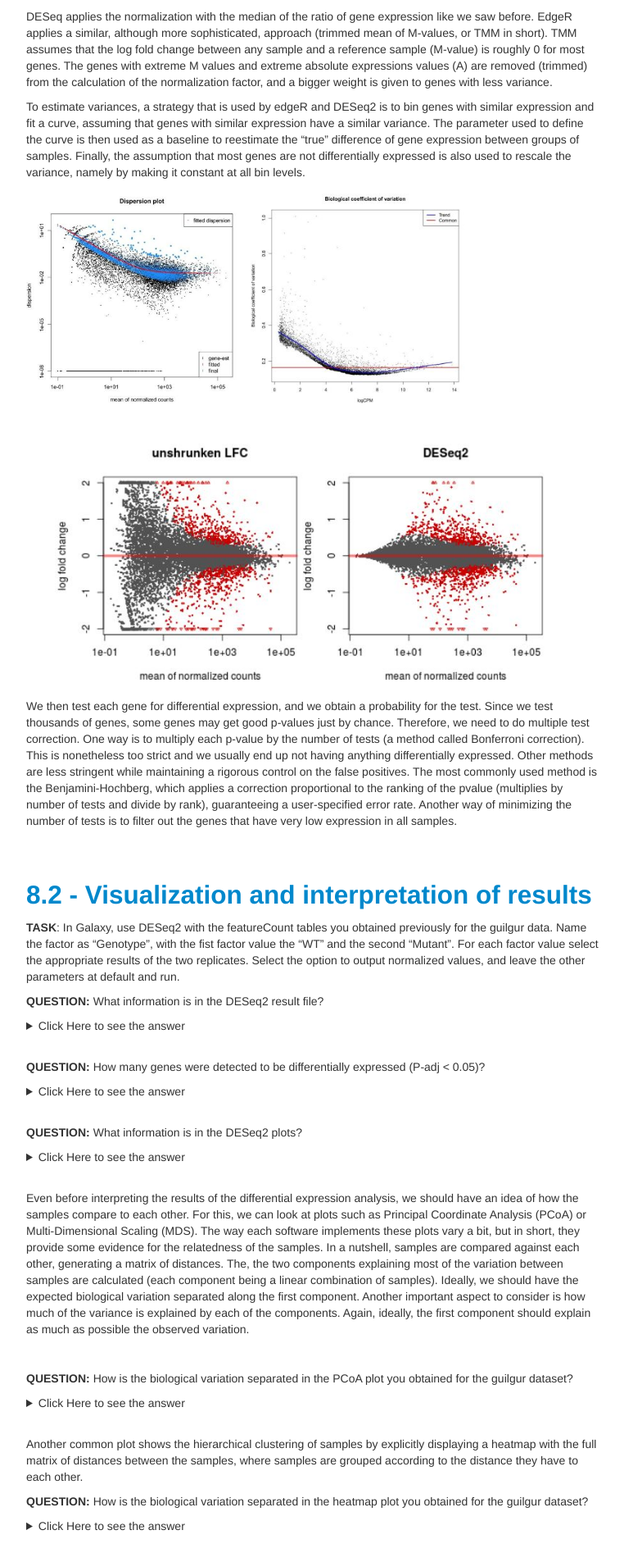
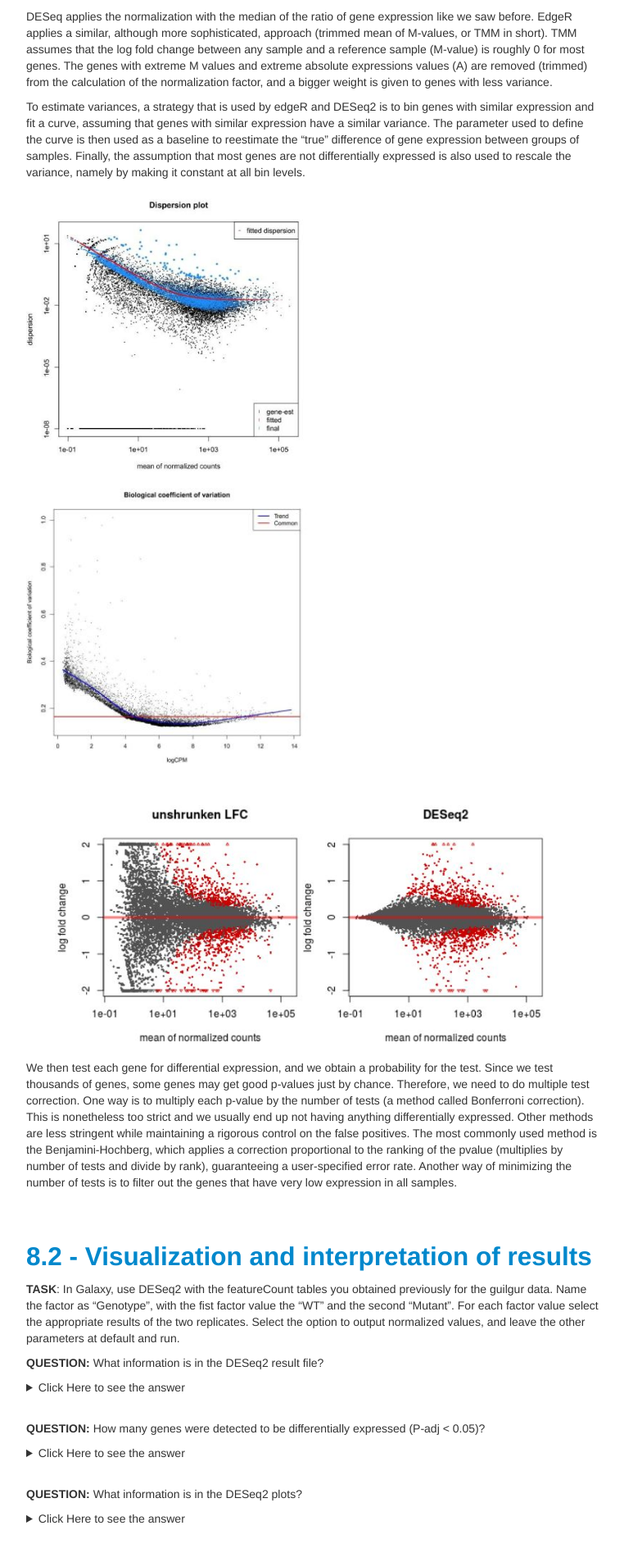
Before and after one commit to GTPB/ADER18F, a Jekyll site: the page built from pages/L08.md, in a window 1280 px wide. Shown: the part 1332-3226 px from the top of the page at 82% size, without its empty margins (258-1020 px from the left). Built offline with Jekyll 4.4.1, drawn with Linux system fonts in a browser that asks for light colours.

Commit message:
Update L08.md

```diff
--- a/pages/L08.md
+++ b/pages/L08.md
@@ -37,7 +37,7 @@ DESeq applies the normalization with the median of the ratio of gene expression
 
 To estimate variances, a strategy that is used by edgeR and DESeq2 is to bin genes with similar expression and fit a curve, assuming that genes with similar expression have a similar variance. The parameter used to define the curve is then used as a baseline to reestimate the "true" difference of gene expression between groups of samples. Finally, the assumption that most genes are not differentially expressed is also used to rescale the variance, namely by making it constant at all bin levels.
 
-<img src="./images/L08/deseq2_dispersion.jpg" alt="DESeq2 Dispersion" style="float: left; height: 19em; margin-right: 1%; margin-bottom: 0.5em;"><img src="./images/edgeR_dispersion.jpg" alt="edgeR Dispersion" style="float: left; height: 19em; margin-right: 1%; margin-bottom: 0.5em;">
+<img src="./images/L08/deseq2_dispersion.jpg" alt="DESeq2 Dispersion" style="float: left; height: 25em; margin-right: 1%; margin-bottom: 0.5em;"><img src="./images/edgeR_dispersion.jpg" alt="edgeR Dispersion" style="float: left; height: 25em; margin-right: 1%; margin-bottom: 0.5em;">
 <p style="clear: both;"></p>
 
 ![LFC reestimation](./images/L08/reestimated_lfc.jpg)
```
